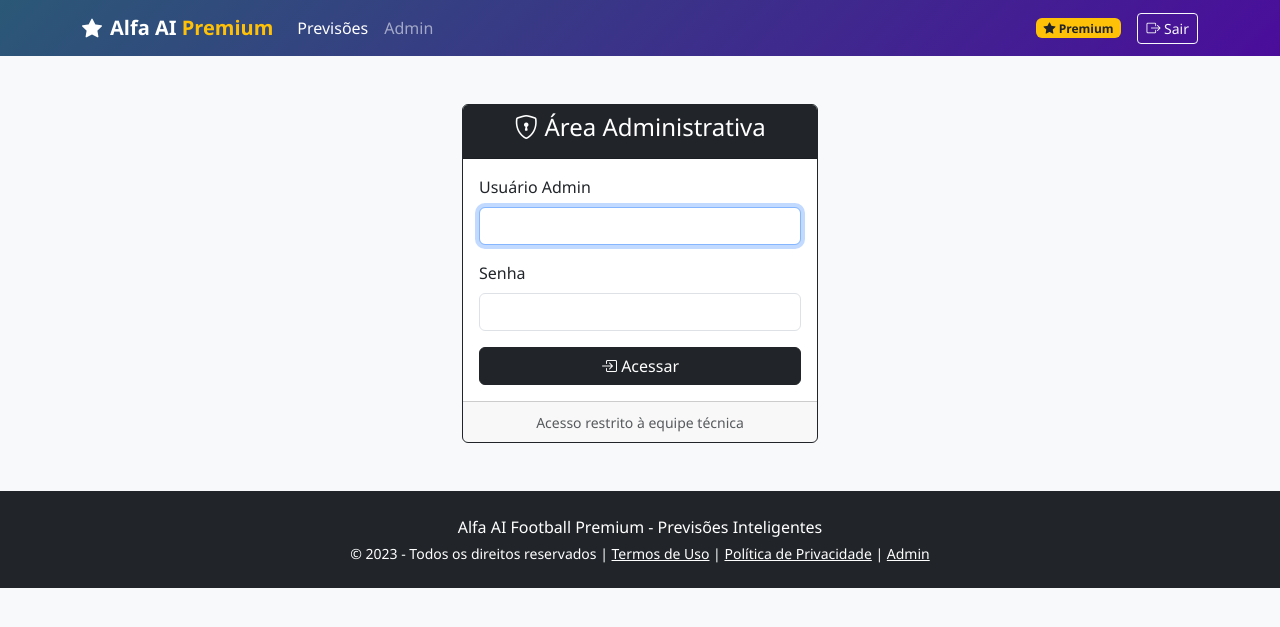
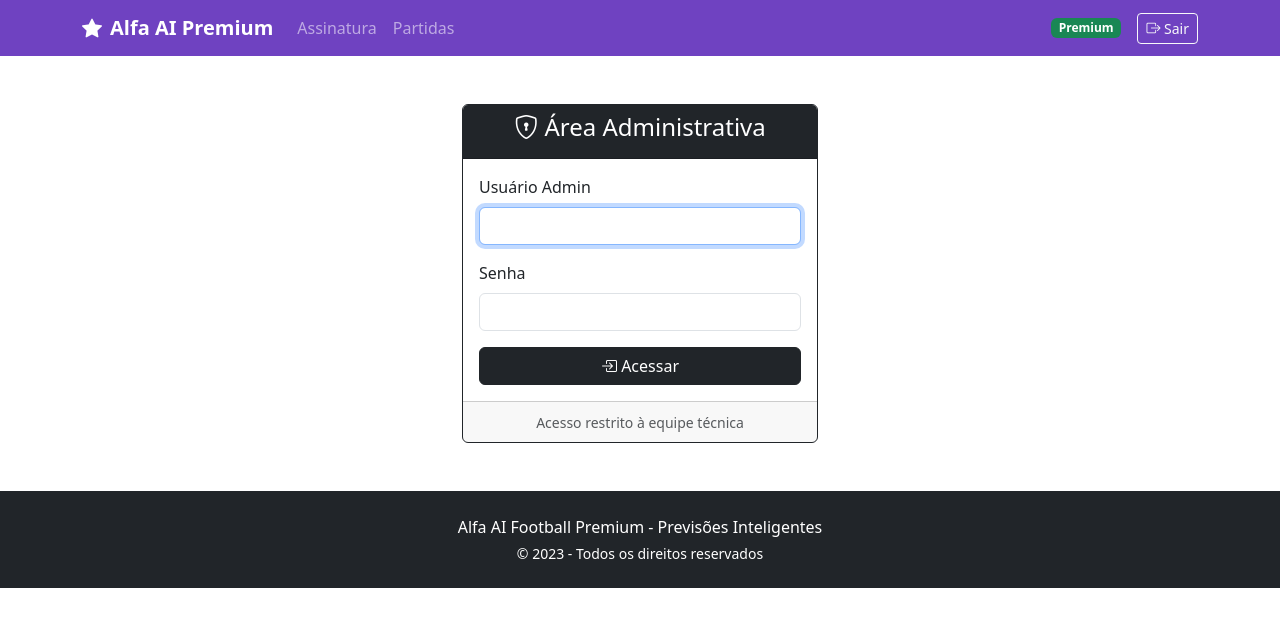
Before and after one commit to xallleep/Alfa-AI-Premium-, a Flask app: template templates/login.html in a window 1280 px wide. Shown: the top 627 px of the page. Run offline with Flask 3, Linux system fonts and the light colour scheme; the template is opened without the code that fills it, so the values that code supplies are empty; the visitor is signed in with stand-in values (Sample User, id 1).

```diff
--- a/app.py
+++ b/app.py
@@ -1,5 +1,4 @@
-import os
-from flask import Flask, render_template, request, redirect, url_for, flash, session
+from flask import Flask, render_template, redirect, url_for, flash, session
 from datetime import datetime, timedelta
 import sqlite3
 from werkzeug.security import generate_password_hash, check_password_hash
@@ -7,23 +6,24 @@ import logging
 from functools import wraps
 from flask_wtf import CSRFProtect
 from wtforms import Form, StringField, PasswordField, HiddenField, validators
+import os
 
-# Configuração básica do aplicativo
 app = Flask(__name__)
+
+# Configurações básicas
 app.config.update(
-    SECRET_KEY=os.environ.get('SECRET_KEY', 'uma-chave-secreta-muito-segura-123'),
-    WTF_CSRF_SECRET_KEY=os.environ.get('CSRF_SECRET_KEY', 'outra-chave-secreta-csrf-456'),
+    SECRET_KEY=os.environ.get('SECRET_KEY', 'dev-key-123456'),
+    WTF_CSRF_SECRET_KEY=os.environ.get('CSRF_SECRET_KEY', 'csrf-dev-key-123456'),
     DATABASE=os.path.join(app.instance_path, 'database.db'),
     SESSION_COOKIE_SECURE=True,
-    SESSION_COOKIE_SAMESITE='Lax',
-    PERMANENT_SESSION_LIFETIME=timedelta(minutes=30)
+    SESSION_COOKIE_SAMESITE='Lax'
 )
 
 csrf = CSRFProtect(app)
 logging.basicConfig(level=logging.INFO)
 logger = logging.getLogger(__name__)
 
-# Configurações
+# Configurações do aplicativo
 PAGBANK_LINKS = {
     'monthly': 'https://pag.ae/7_TnPtRxH',
     'yearly': 'https://pag.ae/7_TnQbYun'
@@ -31,22 +31,22 @@ PAGBANK_LINKS = {
 
 ADMIN_CREDENTIALS = {
     'username': os.environ.get('ADMIN_USERNAME', 'admin'),
-    'password': generate_password_hash(os.environ.get('ADMIN_PASSWORD', 'senha-admin-secreta'))
+    'password_hash': generate_password_hash(os.environ.get('ADMIN_PASSWORD', 'admin123'))
 }
 
 # Formulários
 class SubscriptionForm(Form):
     email = StringField('Email', validators=[
-        validators.DataRequired(message="Email é obrigatório"),
-        validators.Email(message="Email inválido"),
-        validators.Length(min=6, max=50, message="Email deve ter entre 6 e 50 caracteres")
+        validators.DataRequired(),
+        validators.Email(),
+        validators.Length(min=6, max=50)
     ])
     password = PasswordField('Senha', validators=[
-        validators.DataRequired(message="Senha é obrigatória"),
-        validators.Length(min=6, message="Senha deve ter no mínimo 6 caracteres")
+        validators.DataRequired(),
+        validators.Length(min=6)
     ])
     subscription_type = HiddenField('Tipo de Assinatura', validators=[
-        validators.DataRequired(message="Tipo de assinatura é obrigatório")
+        validators.DataRequired()
     ])
 
 class LoginForm(Form):
@@ -70,6 +70,7 @@ def init_db():
         os.makedirs(app.instance_path, exist_ok=True)
         db = get_db()
         try:
+            # Criação das tabelas
             db.execute('''
                 CREATE TABLE IF NOT EXISTS users (
                     id INTEGER PRIMARY KEY AUTOINCREMENT,
@@ -94,22 +95,6 @@ def init_db():
                 )
             ''')
 
-            db.execute('''
-                CREATE TABLE IF NOT EXISTS matches (
-                    id INTEGER PRIMARY KEY AUTOINCREMENT,
-                    home_team TEXT NOT NULL,
-                    away_team TEXT NOT NULL,
-                    match_date TEXT NOT NULL,
-                    match_time TEXT NOT NULL,
-                    predicted_score TEXT,
-                    home_win_percent INTEGER,
-                    away_win_percent INTEGER,
-                    draw_percent INTEGER,
-                    details TEXT,
-                    created_at TIMESTAMP DEFAULT CURRENT_TIMESTAMP
-                )
-            ''')
-
             db.commit()
         except Exception as e:
             logger.error(f"Erro ao inicializar banco de dados: {e}")
@@ -124,7 +109,7 @@ def login_required(f):
     @wraps(f)
     def decorated_function(*args, **kwargs):
         if not session.get('logged_in'):
-            flash('Você precisa fazer login para acessar esta página', 'warning')
+            flash('Por favor, faça login para acessar esta página', 'warning')
             return redirect(url_for('user_login'))
         return f(*args, **kwargs)
     return decorated_function
@@ -150,11 +135,13 @@ def admin_required(f):
 # Rotas Públicas
 @app.route('/')
 def home():
+    """Rota principal que redireciona para a página de assinatura"""
     return redirect(url_for('premium_subscription'))
 
 @app.route('/premium', methods=['GET', 'POST'])
 def premium_subscription():
-    form = SubscriptionForm(request.form)
+    """Página de assinatura premium"""
+    form = SubscriptionForm(request.form if request.method == 'POST' else None)
 
     if request.method == 'POST' and form.validate():
         db = None
@@ -173,6 +160,7 @@ def premium_subscription():
 
             if user:
                 if check_password_hash(user['password'], password):
+                    # Login bem-sucedido
                     session['user_id'] = user['id']
                     session['logged_in'] = True
                     session['is_premium'] = bool(user['is_premium'])
@@ -217,20 +205,19 @@ def premium_subscription():
         finally:
             if db:
                 db.close()
-    elif request.method == 'POST':
-        flash('Por favor, corrija os erros no formulário', 'danger')
 
     return render_template('premium.html', form=form)
 
 @app.route('/login', methods=['GET', 'POST'])
 def user_login():
-    form = LoginForm(request.form)
+    """Página de login de usuário"""
+    form = LoginForm(request.form if request.method == 'POST' else None)
 
     if request.method == 'POST' and form.validate():
         db = None
         try:
+            email = form.email.data.lower().strip()
             db = get_db()
-            email = form.email.data.lower().strip()
             user = db.execute('SELECT * FROM users WHERE email = ?', (email,)).fetchone()
 
             if user and check_password_hash(user['password'], form.password.data):
@@ -255,12 +242,14 @@ def user_login():
 
 @app.route('/logout')
 def logout():
+    """Encerra a sessão do usuário"""
     session.clear()
     flash('Você foi desconectado com sucesso', 'info')
     return redirect(url_for('home'))
 
 @app.route('/payment/verify', methods=['GET', 'POST'])
 def payment_verify():
+    """Página de verificação de pagamento"""
     if request.method == 'POST':
         email = request.form.get('email', '').strip().lower()
         if not email:
@@ -320,6 +309,7 @@ def payment_verify():
 @login_required
 @premium_required
 def premium_matches():
+    """Página de partidas para usuários premium"""
     db = None
     try:
         db = get_db()
@@ -342,17 +332,18 @@ def premium_matches():
 # Rotas Admin
 @app.route('/admin/login', methods=['GET', 'POST'])
 def admin_login():
+    """Página de login de administrador"""
     if session.get('admin_logged_in'):
         return redirect(url_for('admin_dashboard'))
 
-    form = AdminLoginForm(request.form)
+    form = AdminLoginForm(request.form if request.method == 'POST' else None)
 
     if request.method == 'POST' and form.validate():
         username = form.username.data.strip()
         password = form.password.data
 
         if (username == ADMIN_CREDENTIALS['username'] and
-            check_password_hash(ADMIN_CREDENTIALS['password'], password)):
+            check_password_hash(ADMIN_CREDENTIALS['password_hash'], password)):
             session['admin_logged_in'] = True
             return redirect(url_for('admin_dashboard'))
         else:
@@ -363,6 +354,7 @@ def admin_login():
 @app.route('/admin/dashboard')
 @admin_required
 def admin_dashboard():
+    """Painel de administração"""
     db = None
     try:
         db = get_db()
@@ -381,6 +373,7 @@ def admin_dashboard():
 
 @app.route('/admin/logout')
 def admin_logout():
+    """Encerra a sessão de administrador"""
     session.pop('admin_logged_in', None)
     flash('Logout de administrador realizado', 'info')
     return redirect(url_for('home'))
--- a/templates/base.html
+++ b/templates/base.html
@@ -3,17 +3,24 @@
 <head>
     <meta charset="UTF-8">
     <meta name="viewport" content="width=device-width, initial-scale=1.0">
-    <title>{% block title %}Alfa AI Football Premium{% endblock %}</title>
+    <title>Alfa AI Football Premium</title>
     <link href="https://cdn.jsdelivr.net/npm/bootstrap@5.3.0/dist/css/bootstrap.min.css" rel="stylesheet">
     <link rel="stylesheet" href="https://cdn.jsdelivr.net/npm/bootstrap-icons@1.10.0/font/bootstrap-icons.css">
-    <link rel="stylesheet" href="{{ url_for('static', filename='css/style.css') }}">
-    {% block extra_css %}{% endblock %}
+    <style>
+        .bg-premium {
+            background-color: #6f42c1;
+        }
+        .btn-premium {
+            background-color: #6f42c1;
+            color: white;
+        }
+    </style>
 </head>
 <body>
     <nav class="navbar navbar-expand-lg navbar-dark bg-premium">
         <div class="container">
-            <a class="navbar-brand fw-bold" href="{{ url_for('index') }}">
-                <i class="bi bi-star-fill me-2"></i>Alfa AI <span class="text-warning">Premium</span>
+            <a class="navbar-brand fw-bold" href="{{ url_for('home') }}">
+                <i class="bi bi-star-fill me-2"></i>Alfa AI Premium
             </a>
             <button class="navbar-toggler" type="button" data-bs-toggle="collapse" data-bs-target="#navbarNav">
                 <span class="navbar-toggler-icon"></span>
@@ -21,25 +28,21 @@
             <div class="collapse navbar-collapse" id="navbarNav">
                 <ul class="navbar-nav me-auto">
                     <li class="nav-item">
-                        <a class="nav-link active" href="{{ url_for('index') }}">Previsões</a>
+                        <a class="nav-link" href="{{ url_for('premium_subscription') }}">Assinatura</a>
                     </li>
-                    {% if session.get('admin_logged_in') %}
+                    {% if session.get('logged_in') %}
                         <li class="nav-item">
-                        <a class="nav-link" href="{{ url_for('admin_dashboard') }}">Admin</a>
+                            <a class="nav-link" href="{{ url_for('premium_matches') }}">Partidas</a>
                         </li>
                     {% endif %}
                 </ul>
                 <div class="d-flex">
                     {% if session.get('logged_in') %}
-                        <span class="badge bg-warning text-dark me-3 my-auto">
-                            <i class="bi bi-star-fill"></i> Premium
+                        <span class="badge bg-{{ 'success' if session.get('is_premium') else 'warning' }} me-3 my-auto">
+                            {{ 'Premium' if session.get('is_premium') else 'Básico' }}
                         </span>
                         <a href="{{ url_for('logout') }}" class="btn btn-sm btn-outline-light">
                             <i class="bi bi-box-arrow-right"></i> Sair
-                        </a>
-                    {% elif session.get('admin_logged_in') %}
-                        <a href="{{ url_for('admin_logout') }}" class="btn btn-sm btn-outline-light">
-                            <i class="bi bi-box-arrow-right"></i> Sair Admin
                         </a>
                     {% else %}
                         <a href="{{ url_for('user_login') }}" class="btn btn-sm btn-outline-light me-2">
@@ -57,14 +60,12 @@
     <main class="container my-4">
         {% with messages = get_flashed_messages(with_categories=true) %}
             {% if messages %}
-                <div class="flashes">
                 {% for category, message in messages %}
                     <div class="alert alert-{{ category }} alert-dismissible fade show">
                         {{ message }}
-                            <button type="button" class="btn-close" data-bs-dismiss="alert" aria-label="Close"></button>
+                        <button type="button" class="btn-close" data-bs-dismiss="alert"></button>
                     </div>
                 {% endfor %}
-                </div>
             {% endif %}
         {% endwith %}
 
@@ -75,16 +76,11 @@
         <div class="container text-center">
             <p class="mb-1">Alfa AI Football Premium - Previsões Inteligentes</p>
             <p class="mb-0 small">
-                &copy; 2023 - Todos os direitos reservados |
-                <a href="#" class="text-white">Termos de Uso</a> |
-                <a href="#" class="text-white">Política de Privacidade</a> |
-                <a href="{{ url_for('admin_login') }}" class="text-white">Admin</a>
+                &copy; 2023 - Todos os direitos reservados
             </p>
         </div>
     </footer>
 
     <script src="https://cdn.jsdelivr.net/npm/bootstrap@5.3.0/dist/js/bootstrap.bundle.min.js"></script>
-    <script src="{{ url_for('static', filename='js/scripts.js') }}"></script>
-    {% block extra_js %}{% endblock %}
 </body>
 </html>
```
Lines whose indentation alone changed are shown as unchanged.
